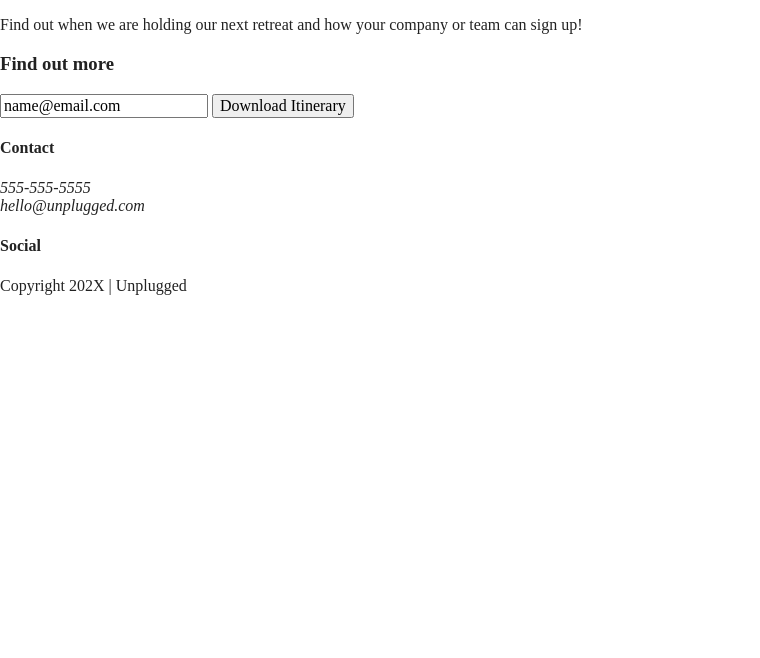
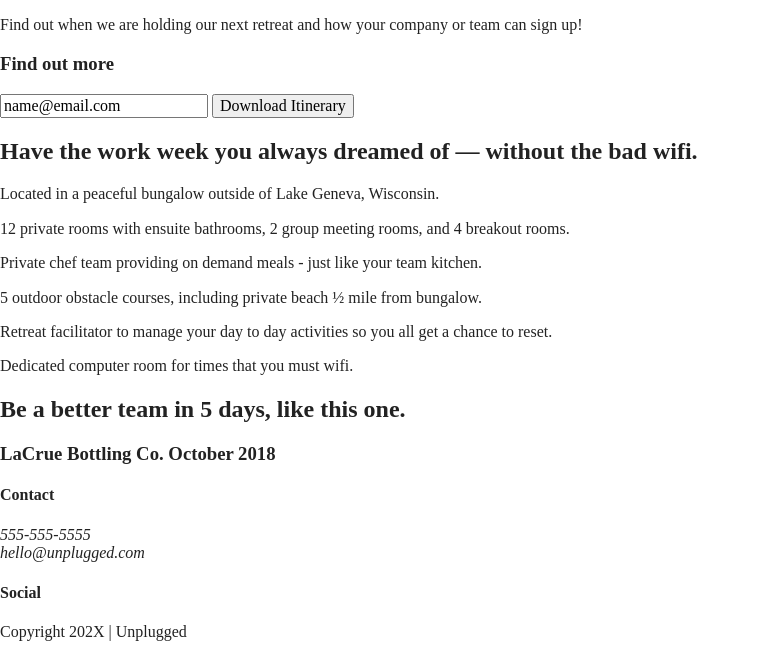
Before and after one commit to Sideris452/unplugged, a website built with Parcel: page index.html in a window 1280 px wide. Shown: the part 176-834 px from the top of the page, without its empty margins (0-760 px from the left). Before the commit the page ends 800 px from the top, so only its background shows below. Built offline with nearby package versions, Linux system fonts and the light colour scheme.

Commit message:
round two of html

```diff
--- a/index.html
+++ b/index.html
@@ -56,6 +56,55 @@
     </div>
   </aside><!-- Aside content-wrapper ends-->
 
+  <section class="features">
+    <div class="content-wrapper">
+      <h2>Have the work week you always dreamed of — without the bad wifi.</h2>
+      <div class="features-items">
+        <article>
+          <p class="fontawesome-icon"> </p>
+          <p class="features-item-description"> Located in a peaceful bungalow outside of Lake Geneva, Wisconsin. </p>
+        </article>
+
+        <article>
+          <p class="fontawesome-icon"></p>
+          <p class=" features-item-description"> 12 private rooms with ensuite bathrooms, 2 group meeting rooms, and 4 breakout rooms. </p>
+        </article>
+
+        <article>
+        <p class="fontawesome-icon"></p>
+        <p class=" features-item-description"> Private chef team providing on demand meals - just like your team kitchen. </p>
+        </article>
+
+        <article>
+          <p class="fontawesome-icon"></p>
+          <p class=" features-item-description">5 outdoor obstacle courses, including private beach ½ mile from bungalow. </p>
+        </article>
+
+        <article>
+          <p class="fontawesome-icon"></p>
+          <p class=" features-item-description">Retreat facilitator to manage your day to day activities so you all get a chance to reset. </p>
+        </article>
+
+        <article>
+          <p class="fontawesome-icon"></p>
+          <p class=" features-item-description">Dedicated computer room for times that you must wifi. </p>
+        </article>
+
+      </div>
+    </div>
+  </section>
+
+<section class="reviews">
+  <div class="content-wrapper">
+    <h2>Be a better team in 5 days, like this one.</h2>
+    <article>
+      <div>
+        <h3>LaCrue Bottling Co. October 2018</h3>
+      </div>
+    </article>
+  </div>
+</section>
+
 </main> <!--main wrapper-->
 
 <footer>
```
